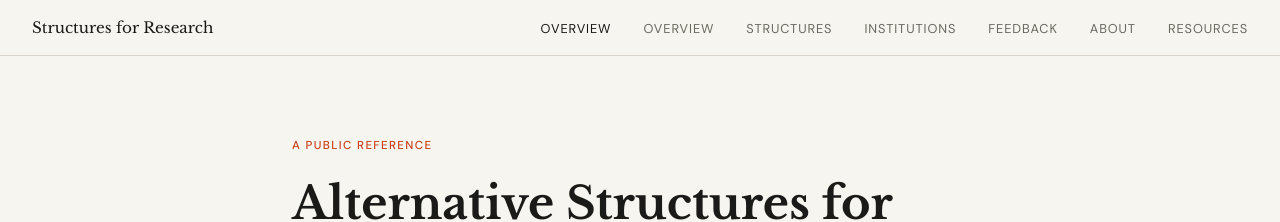
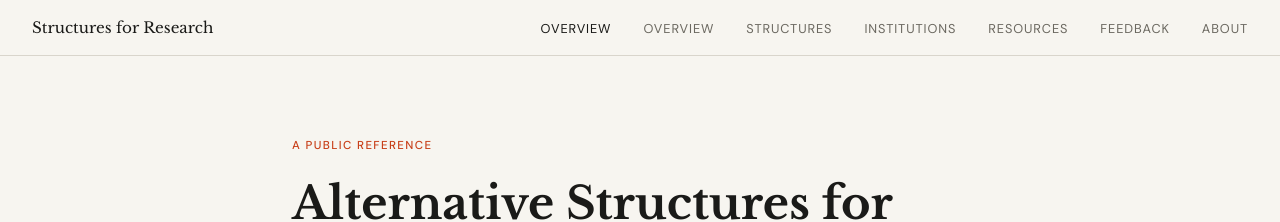
Before and after one commit to biancale4/structuresforresearch.com, a Jekyll site: the page built from index.html, in a window 1280 px wide. Shown: the top 222 px of the page. Built offline with Jekyll 4.4.1, drawn with Linux system fonts in a browser that asks for light colours.

Commit message:
Update default.html

```diff
--- a/_layouts/default.html
+++ b/_layouts/default.html
@@ -63,9 +63,9 @@
     <li><a href="/overview.html" {% if page.url contains 'about' %}class="active"{% endif %}>Overview</a></li>
     <li><a href="/structures.html" {% if page.url contains 'structures' %}class="active"{% endif %}>Structures</a></li>
     <li><a href="/institutions.html" {% if page.url contains 'institutions' %}class="active"{% endif %}>Institutions</a></li>
+    <li><a href="/resources.html" {% if page.url contains 'resources' %}class="active"{% endif %}>Resources</a></li>
     <li><a href="/feedback.html" {% if page.url contains 'feedback' %}class="active"{% endif %}>Feedback</a></li>
     <li><a href="/about.html" {% if page.url contains 'about' %}class="active"{% endif %}>About</a></li>
-    <li><a href="/resources.html" {% if page.url contains 'resources' %}class="active"{% endif %}>Resources</a></li>
   </ul>
 </nav>
 
```
